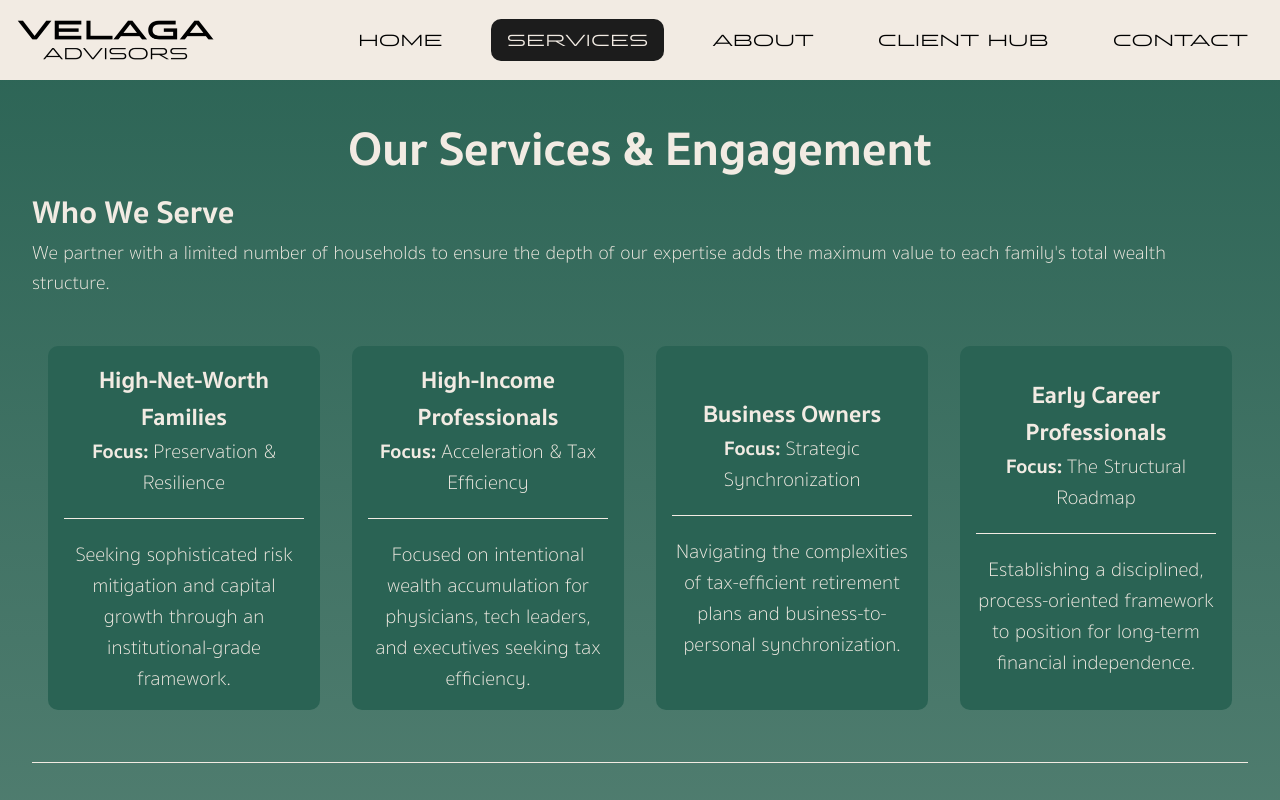
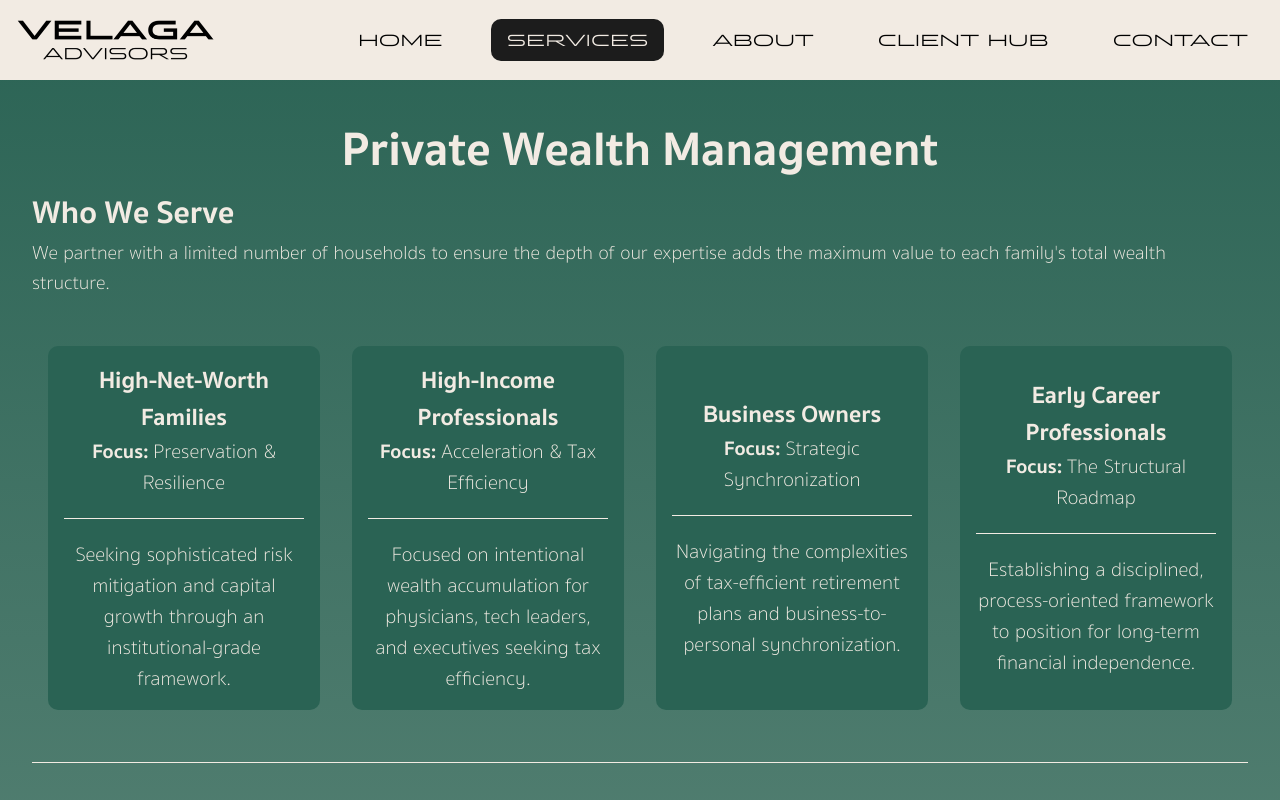
Before and after one commit to avelaga/velagaadvisors, a Next.js app: page /services in a window 1280 px wide. Shown: the top 800 px of the page. Built offline with nearby package versions, Linux system fonts and the light colour scheme.

Commit message:
services title

```diff
--- a/pages/services.js
+++ b/pages/services.js
@@ -57,7 +57,7 @@ export default function Services() {
       <main className={styles.services}>
         <div className={styles.content}>
           <h1 className={styles.header}>
-            Our Services & Engagement
+            Private Wealth Management
           </h1>
           <div className={styles.midheader}>
             Who We Serve
```
